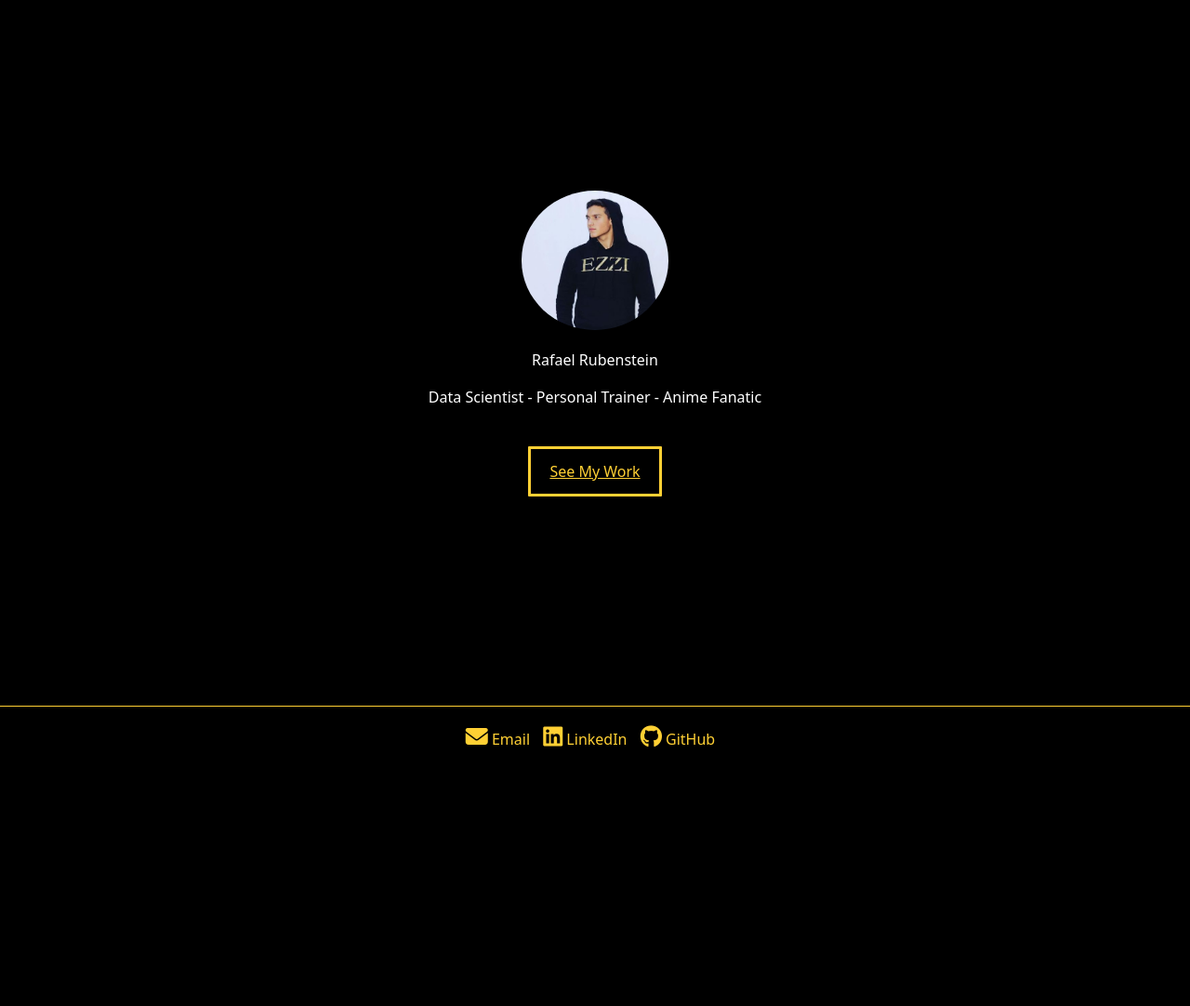
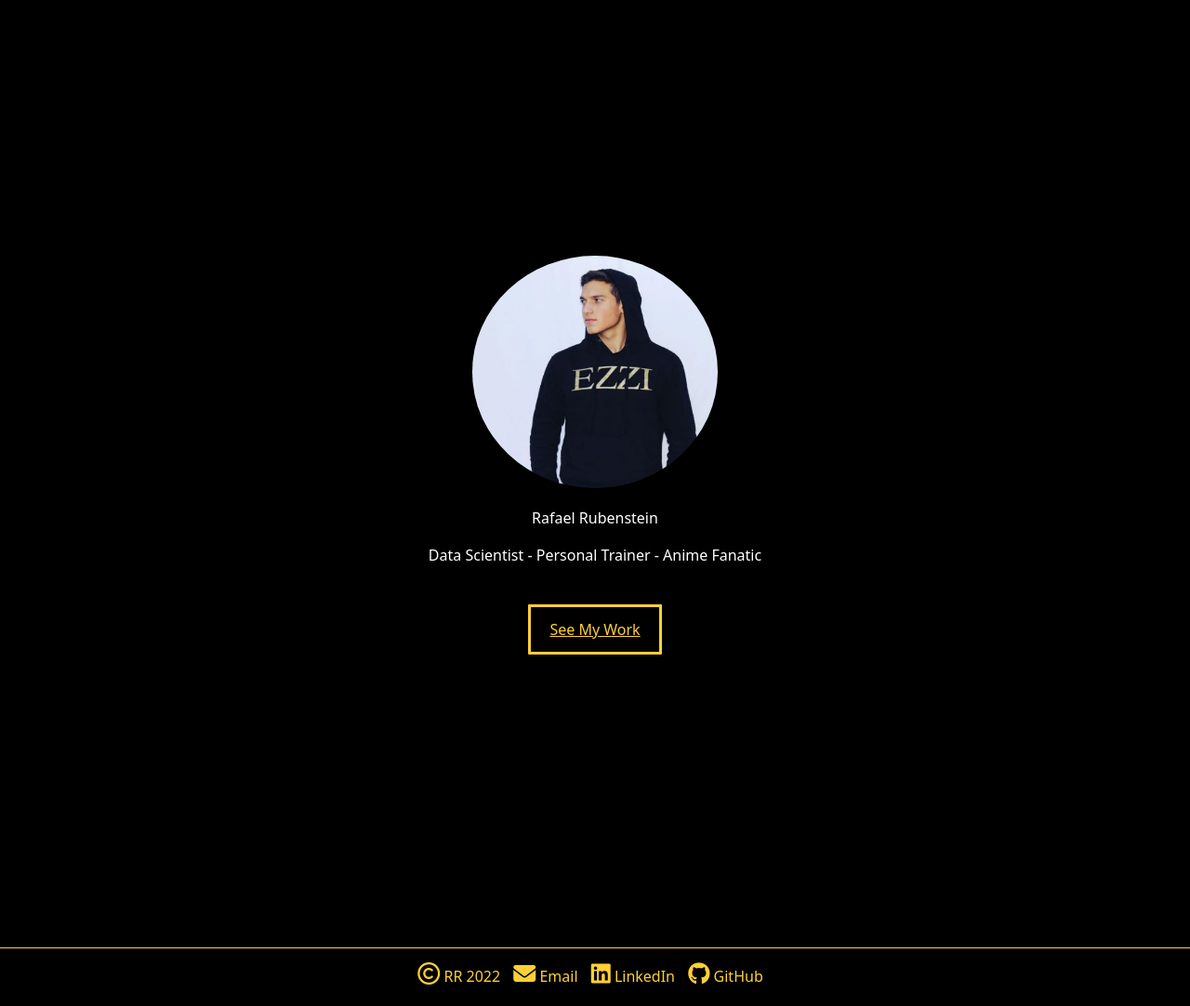
Before and after one commit to rafaelrubenstein/personalwebsite, a Flask app: page / in a window 1280 px wide. Shown: the part 57-1139 px from the top of the page at 93% size. Before the commit the page ends 860 px from the top, so only its background shows below. Run offline with Flask 2, Linux system fonts and the light colour scheme; some libraries are stand-ins or nearby versions.

Commit message:
various changes to different pages and css

```diff
--- a/static/base.css
+++ b/static/base.css
@@ -1,29 +1,38 @@
-.nav-bot{
+.nav-bot {
   border-bottom: 1px solid #ffd034;
   margin-bottom: 5px;
 }
+
 .nav-link {
   margin: 0 20px;
   color: #ffd034;
 }
-.navbar-brand{
+
+.navbar-brand {
   color: #ffd034;
 }
-.navbar-brand:hover , .nav-link:hover{
+
+.navbar-brand:hover,
+.nav-link:hover {
   color: white;
 }
-body{
+
+body {
   color: white;
   background-color: black;
 }
-ul{
+
+ul {
   display: inline-block;
   text-align: left;
 }
 
-  footer{
+footer {
   margin: 20px;
   text-align: center;
+  padding-top: 15px;
+  border-top: 1px solid #ffd034;
+
 }
 
 .footer-icons {
@@ -45,18 +54,29 @@ ul{
 .footer-icons li a i {
   font-size: 24px;
 }
+
+#copywrite i {
+  font-size: 24px;
+  color: #ffd034;
+}
+
 .footer-icons li a:hover {
   color: white;
 }
 
-    .footer-icons li a:after {
+#copywrite:after {
+  content: " RR 2022";
+  color: #ffd034;
+}
+
+.footer-icons li:nth-child(2) a:after {
   content: " Email";
 }
 
-    .footer-icons li:nth-child(2) a:after {
+.footer-icons li:nth-child(3) a:after {
   content: " LinkedIn";
 }
 
-    .footer-icons li:nth-child(3) a:after {
+.footer-icons li:nth-child(4) a:after {
   content: " GitHub";
 }
--- a/static/home.css
+++ b/static/home.css
@@ -3,12 +3,11 @@ body{
 }
 .profile-img{
 border-radius: 50%;
-height: 150px;
+height: 250px;
 margin-bottom: 20px;
 }
 .about-me{
-    border-bottom: 1px solid  #ffd034;
-    padding: 200px 0;
+    padding: 270px 0;
 }
 
 .projects-btn{
--- a/templates/base.html
+++ b/templates/base.html
@@ -1,10 +1,12 @@
 <!doctype html>
 <html lang="en">
+
 <head>
   <meta charset="utf-8">
   <meta name="viewport" content="width=device-width, initial-scale=1">
   <title>{% block title %} {% endblock %}</title>
-    <link href="https://cdn.jsdelivr.net/npm/bootstrap@5.2.3/dist/css/bootstrap.min.css" rel="stylesheet" integrity="sha384-rbsA2VBKQhggwzxH7pPCaAqO46MgnOM80zW1RWuH61DGLwZJEdK2Kadq2F9CUG65" crossorigin="anonymous">
+  <link href="https://cdn.jsdelivr.net/npm/bootstrap@5.2.3/dist/css/bootstrap.min.css" rel="stylesheet"
+    integrity="sha384-rbsA2VBKQhggwzxH7pPCaAqO46MgnOM80zW1RWuH61DGLwZJEdK2Kadq2F9CUG65" crossorigin="anonymous">
   <script src="https://kit.fontawesome.com/e36d05890e.js" crossorigin="anonymous"></script>
   <link rel="stylesheet" href="{{ url_for('static', filename='base.css') }}">
   {% block link %} {% endblock %}
@@ -13,16 +15,17 @@
 <body>
   <nav class="navbar sticky-top navbar-expand-lg nav-bot navbar-dark" style="background-color: #000000;">
     <div class="container-fluid">
-        <a class="navbar-brand"  href="{{url_for('home')}}">Angel LLC</a>
-        <button class="navbar-toggler" type="button" data-bs-toggle="collapse" data-bs-target="#navbarNavAltMarkup" aria-controls="navbarNavAltMarkup" aria-expanded="false" aria-label="Toggle navigation">
+      <a class="navbar-brand" href="{{url_for('home')}}">Angel LLC</a>
+      <button class="navbar-toggler" type="button" data-bs-toggle="collapse" data-bs-target="#navbarNavAltMarkup"
+        aria-controls="navbarNavAltMarkup" aria-expanded="false" aria-label="Toggle navigation">
         <span class="navbar-toggler-icon"></span>
       </button>
       <div class="collapse navbar-collapse" id="navbarNavAltMarkup">
         <div class="navbar-nav">
-            <a class="nav-link"  href="{{url_for('home')}}">Home</a>
-            <a class="nav-link"  href="{{url_for('resume')}}">Resume</a>
-            <a class="nav-link"  href="{{url_for('projects')}}">Projects</a>
-            <a class="nav-link"  href="#contact">Socials and Contact</a>
+          <a class="nav-link" href="{{url_for('home')}}">Home</a>
+          <a class="nav-link" href="{{url_for('resume')}}">Resume</a>
+          <a class="nav-link" href="{{url_for('projects')}}">Projects</a>
+          <a class="nav-link" href="#contact">Socials and Contact</a>
         </div>
       </div>
     </div>
@@ -30,8 +33,11 @@
 
   {% block body %}
   {% endblock %}
-    <footer class="footer container" id="contact">
+
+  <footer class="footer container-fluid" id="contact">
+
     <ul class="footer-icons">
+      <li id="copywrite"><i class="fa-regular fa-copyright"></i></li>
       <li><a href="mailto:rafaelcrubenstein@gmail.com"><i class="fas fa-envelope"></i></a></li>
       <li><a href="https://www.linkedin.com/in/rafaelrubenstein" target="_blank"><i
             class="fa-brands fa-linkedin"></i></a>
@@ -39,6 +45,9 @@
       <li><a href="https://github.com/rafaelrubenstein" target="_blank"><i class="fa-brands fa-github"></i></a></li>
     </ul>
   </footer>
-    <script src="https://cdn.jsdelivr.net/npm/bootstrap@5.2.3/dist/js/bootstrap.bundle.min.js" integrity="sha384-kenU1KFdBIe4zVF0s0G1M5b4hcpxyD9F7jL+jjXkk+Q2h455rYXK/7HAuoJl+0I4" crossorigin="anonymous"></script>
+  <script src="https://cdn.jsdelivr.net/npm/bootstrap@5.2.3/dist/js/bootstrap.bundle.min.js"
+    integrity="sha384-kenU1KFdBIe4zVF0s0G1M5b4hcpxyD9F7jL+jjXkk+Q2h455rYXK/7HAuoJl+0I4"
+    crossorigin="anonymous"></script>
 </body>
+
 </html>
```
Also changed, not shown: static/projects.css (+49 -0 lines), static/resume.css (+8 -0 lines), templates/projects.html (+40 -0 lines), templates/resume.html (+5 -6 lines), static/images/dataprocessor.png (added), static/images/recyclable.png (added), static/images/stonksllcapp.png (added), static/images/tasklist.png (added). Lines whose indentation alone changed are shown as unchanged.
